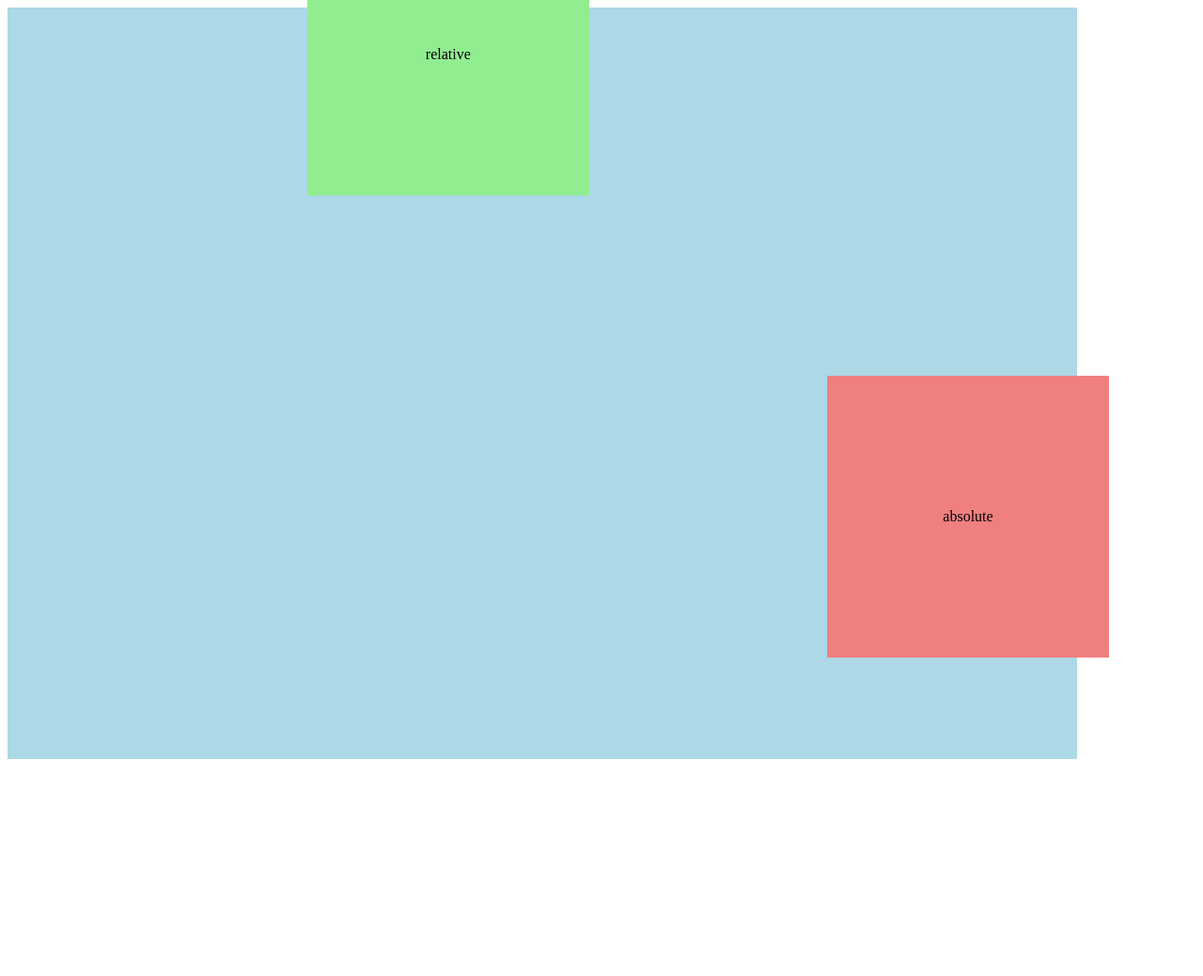
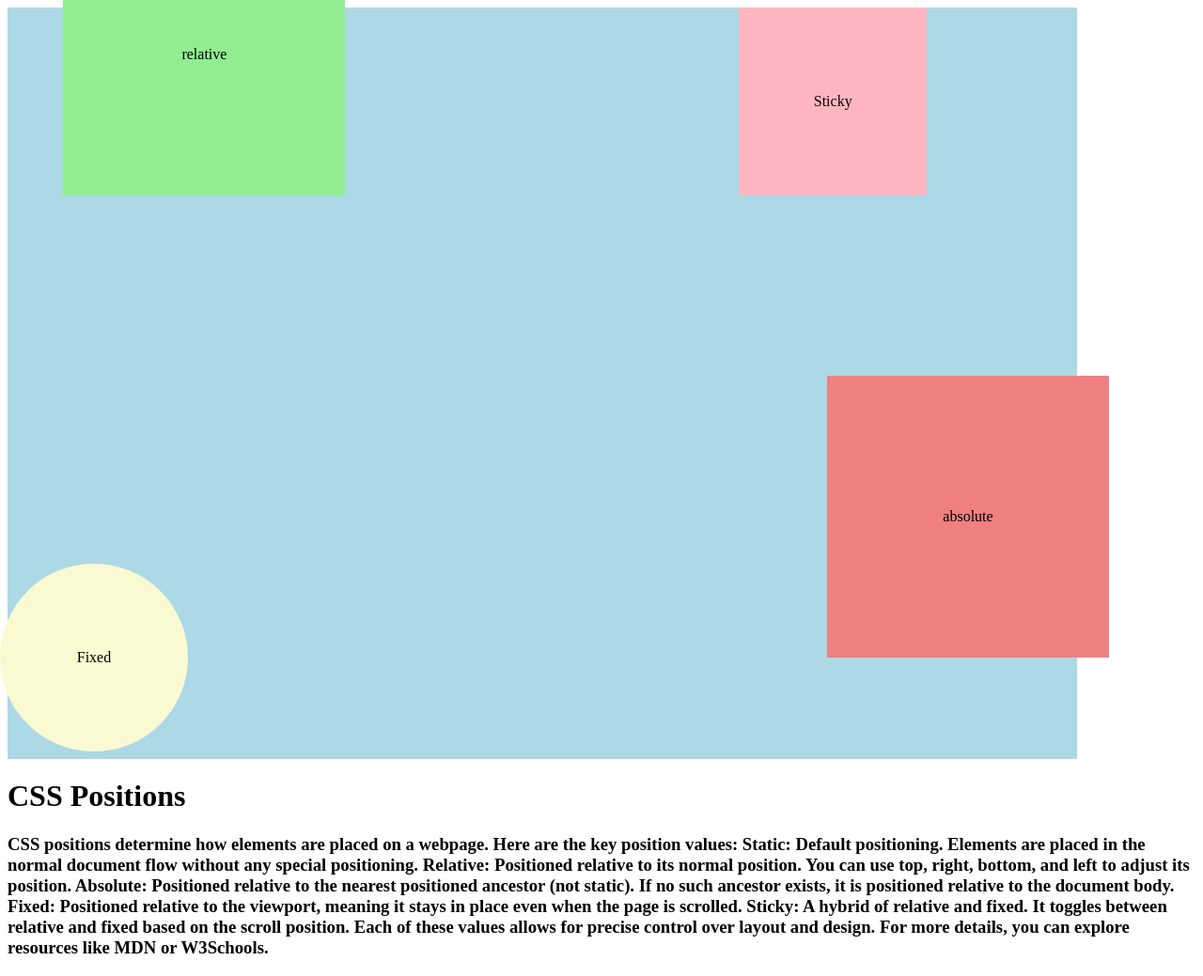
Before and after one commit to teggi-2002/HTML, a plain HTML site: page html classs/CSS/positions1.html in a window 1280 px wide. Shown: the whole page at 94% size. Before the commit the page ends 816 px from the top, so only its background shows below. Drawn offline with Linux system fonts and the light colour scheme.

Commit message:
basic of positions and z-index

```diff
--- a/html classs/CSS/positions1.html
+++ b/html classs/CSS/positions1.html
@@ -34,7 +34,29 @@
             right: 100px;
             bottom:100px;
         }
-
+        #fixed{
+            height: 200px;
+            width: 200px;
+            background-color: lightgoldenrodyellow;
+            display:flex;
+            justify-content:center;
+            align-items:center;
+            position: fixed;
+            left: 0px;
+            bottom: 0px;
+            border-radius: 50%;
+        }
+        #sticky{
+            height: 200px;
+            width: 200px;
+            background-color: lightpink;
+            display:flex;
+            justify-content:center;
+            align-items:center;
+            position: sticky;
+            top: 0px;
+            left: 0px;
+        }
     </style>
 </head>
 <body>
@@ -42,6 +64,23 @@
     <div id="positions">
         <div id="relative">relative</div>
         <div id="absolute">absolute</div>
+        <div id="fixed">Fixed</div>
+        <div id="sticky">Sticky</div>
     </div>
+    <h1>CSS Positions</h1>
+        <h3><span>CSS positions determine how elements are placed on a webpage. Here are the key position values:
+
+Static: Default positioning. Elements are placed in the normal document flow without any special positioning.
+
+Relative: Positioned relative to its normal position. You can use top, right, bottom, and left to adjust its position.
+
+Absolute: Positioned relative to the nearest positioned ancestor (not static). If no such ancestor exists, it is positioned relative to the document body.
+
+Fixed: Positioned relative to the viewport, meaning it stays in place even when the page is scrolled.
+
+Sticky: A hybrid of relative and fixed. It toggles between relative and fixed based on the scroll position.
+
+Each of these values allows for precise control over layout and design. For more details, you can explore resources like MDN or W3Schools.</span></h3>
+
 </body>
 </html>
```
Also changed, not shown: html classs/CSS/z-index.html (added, +71 -0 lines), html classs/saved images/desktop-walpaper/artistic.jpg (added), html classs/saved images/desktop-walpaper/artistic2.jpg (added), html classs/saved images/desktop-walpaper/artistic4.jpg (added), html classs/saved images/desktop-walpaper/beach-v-2.jpg (added), html classs/saved images/desktop-walpaper/beach4.jpg (added), html classs/saved images/desktop-walpaper/bg.jpg (added), html classs/saved images/desktop-walpaper/foxes_cute.jpg (added), html classs/saved images/desktop-walpaper/naruto.jpg (deleted), html classs/saved images/desktop-walpaper/rupanzel-2.jpg (added), html classs/saved images/desktop-walpaper/rupanzel3.jpg (added), html classs/saved images/desktop-walpaper/single tree.jpg (added), html classs/saved images/desktop-walpaper/sunset.jpg (added).
